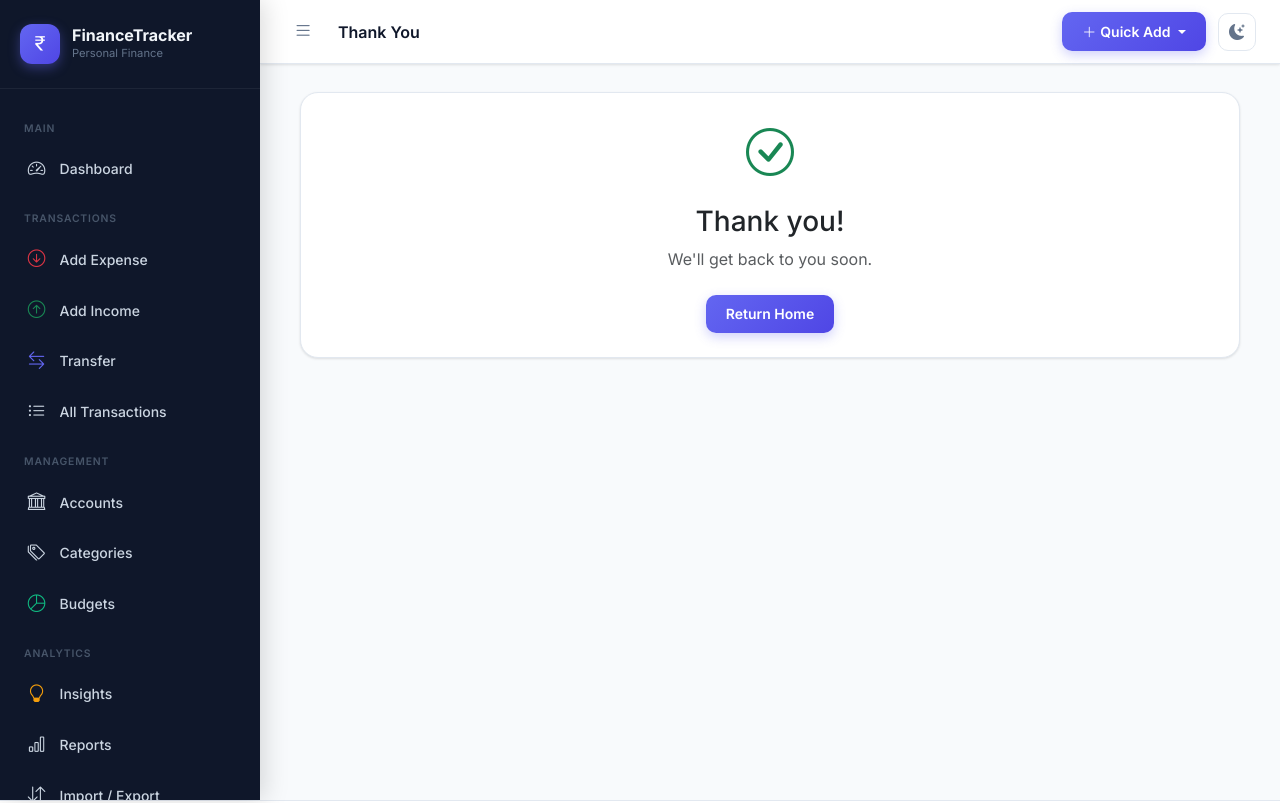
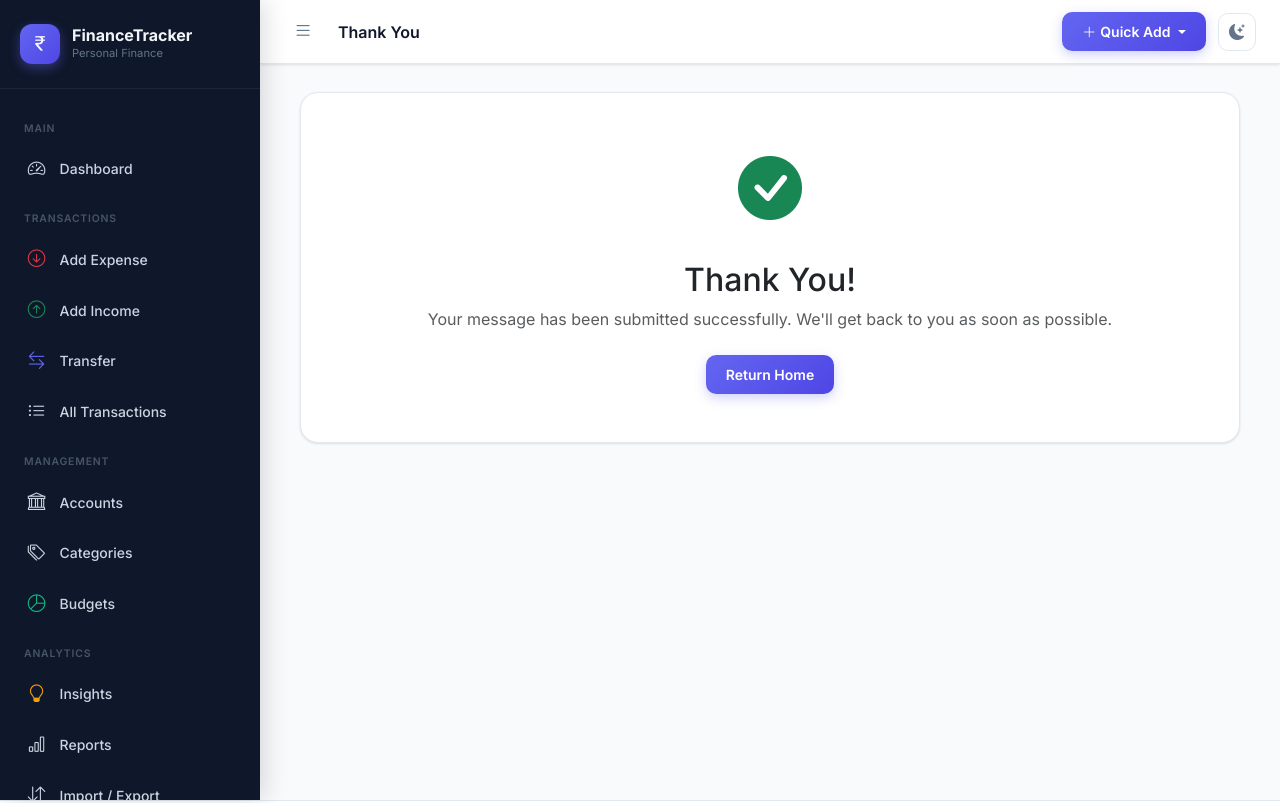
Before and after one commit to kumaresankp/finance_tracker, a Django app: page /settings/thank-you/ in a window 1280 px wide. Shown: the top 803 px of the page. Run offline with Django 4.2, Linux system fonts and the light colour scheme; some libraries are stand-ins or nearby versions.

Commit message:
Refactor thank you page for improved layout and Google Ads conversion tracking

```diff
--- a/templates/settings_app/thank_you.html
+++ b/templates/settings_app/thank_you.html
@@ -1,46 +1,57 @@
 {% extends 'base.html' %}
+
 {% block title %}Thank You{% endblock %}
 {% block page_title %}Thank You{% endblock %}
+
 {% block content %}
 <div class="container">
-  <div class="card text-center">
-    <div class="card-body">
-      <i class="bi bi-check-circle text-success" style="font-size:48px"></i>
-      <h3 class="mt-3">Thank you!</h3>
-      <p class="text-muted">We'll get back to you soon.</p>
-      <a href="{% url 'dashboard:dashboard' %}" class="btn btn-primary mt-2">Return Home</a>
+    <div class="card text-center">
+        <div class="card-body py-5">
+            <i class="bi bi-check-circle-fill text-success" style="font-size:64px;"></i>
+
+            <h2 class="mt-4">Thank You!</h2>
+
+            <p class="text-muted mb-4">
+                Your message has been submitted successfully.
+                We'll get back to you as soon as possible.
+            </p>
+
+            <a href="{% url 'dashboard:dashboard' %}" class="btn btn-primary">
+                Return Home
+            </a>
+        </div>
     </div>
-  </div>
 </div>
 {% endblock %}
 
 {% block extra_js %}
 <script>
-document.addEventListener('DOMContentLoaded', function() {
+document.addEventListener('DOMContentLoaded', function () {
+
+    console.log("===== Google Ads Conversion Debug =====");
+
     if (typeof gtag === 'function') {
+
+        console.log("✓ gtag loaded successfully");
+        console.log("Sending Google Ads conversion...");
+
         gtag('event', 'conversion', {
             'send_to': 'AW-18247916559/suVRCM_x0NMcEI-4pP1D',
             'value': 1.0,
             'currency': 'INR'
         });
+
+        console.log("✓ Google Ads conversion event sent");
+        console.log("Conversion ID: AW-18247916559");
+        console.log("Conversion Label: suVRCM_x0NMcEI-4pP1D");
+
     } else {
-        console.warn('gtag not loaded');
+
+        console.error("✗ Google Ads gtag NOT loaded!");
+        console.error("Check that base.html includes the Google tag.");
+
     }
+
 });
 </script>
-{% if google_ads_send_to %}
-<script>
-  document.addEventListener('DOMContentLoaded', function() {
-    try {
-      if (typeof gtag === 'function') {
-        gtag('event', 'conversion', { 'send_to': '{{ google_ads_send_to }}' });
-      } else {
-        console.warn('gtag not available — Google Ads conversion not sent');
-      }
-    } catch (e) {
-      console.error('Conversion tracking error', e);
-    }
-  });
-</script>
-{% endif %}
 {% endblock %}
```
